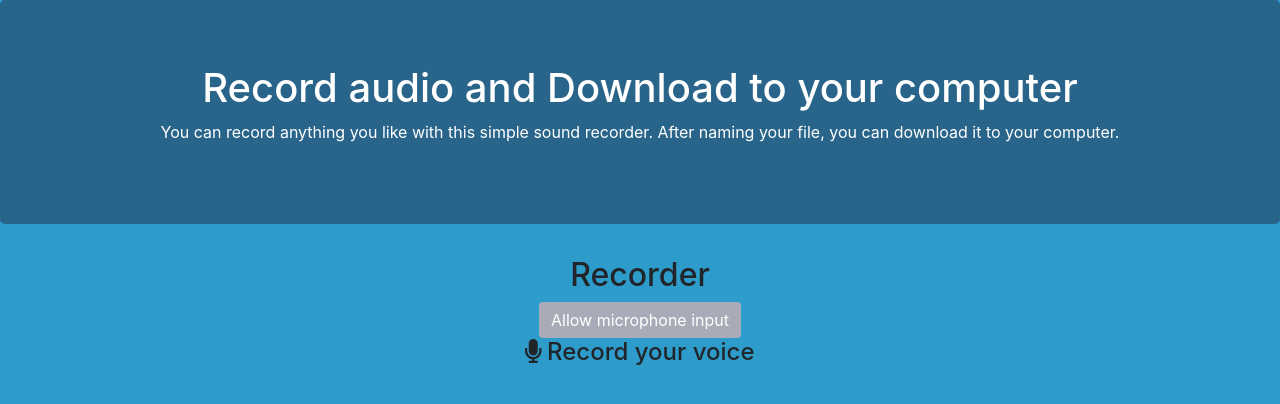
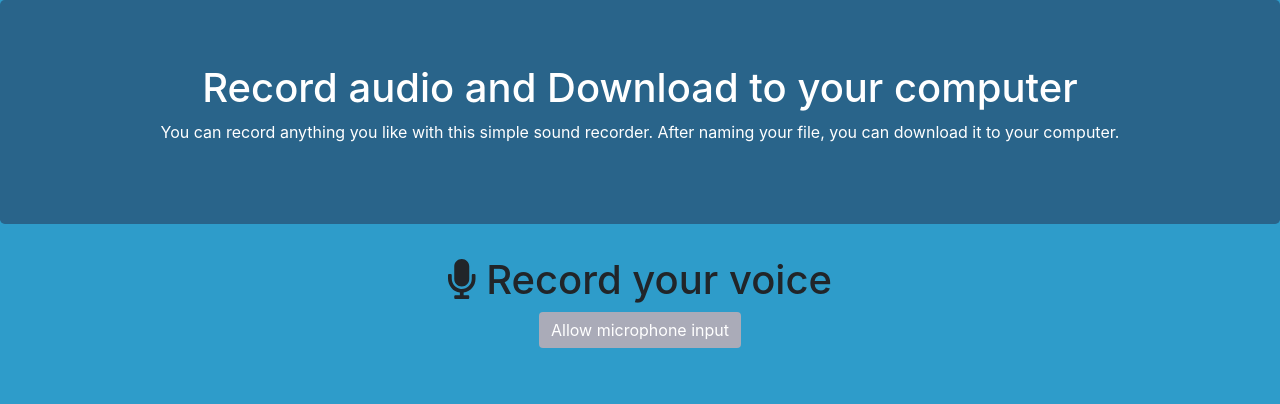
Before and after one commit to sabinefrister/soundrecorder, a React (Create React App) app: page / in a window 1280 px wide. Shown: the top 404 px of the page. Built offline with nearby package versions, Linux system fonts and the light colour scheme.

Commit message:
Start to style page.

```diff
--- a/src/App.css
+++ b/src/App.css
@@ -1,3 +1,7 @@
+h1 {
+  margin-bottom: 2rem;
+}
+
 div.jumbotron {
   text-align: center;
   color: white;
@@ -6,8 +10,13 @@ div.jumbotron {
   /*background-color: #464866;*/
 }
 
-svg {
-  margin-right: 5px;
+.recorder {
+  margin-top: 1rem;
+}
+
+div#controlbar.controlBar {
+  border-radius: 5px;
+  color: green;
 }
 
 .btn.btn-primary {
--- a/src/App.js
+++ b/src/App.js
@@ -49,13 +49,12 @@ class App extends Component {
 				  </p>
 				</Jumbotron>
 				<Container>
-						<h2>Recorder</h2>
+						<h1><FontAwesomeIcon icon={faMicrophone} /> Record your voice</h1>
 						<MicrophoneAccess getStreamData={this.getStreamData}
 															stopMicrophoneAccess={this.stopMicrophoneAccess}
 															streamAvailable={this.state.streamAvailable}
 															stream={this.state.stream}
 						/>
-						<h4><FontAwesomeIcon icon={faMicrophone} />Record your voice</h4>
 						{this.state.streamAvailable && <Recorder stream={this.state.stream}
 																						getRecordedAudioURLAndFileName={this.getRecordedAudioURLAndFileName}/> }
 						{this.state.audioURL && (
@@ -74,7 +73,6 @@ export default App;
 
 // Todo:
 // - Add Styling
-// - Apply more than one audios to be shown (recordedClipIndex: 1,)
-// Add filename .wav
-// Was nehme ich eigentlich auf? AUsgabe über Lautsprecher
-// MUte einstellen, wenn record fertig
+// - Kann ich Mute einfach rausschmeißen? - > Destination bindet die Lautsprecher ein. -> Ausgabe über Lautsprecher. Qualtät klingt schrecklich...
+// Wenn ich den Ton nicht über die Lautsprecher höre, dann brauche ich ja auch nicht das Mute... Die Ausgabe bräcuhte ich theoretisch nur
+// wenn ich was über die Kopfhörer hören will, aber das ist mega verzögert, also nicht nutzbar...
--- a/src/Recorder.js
+++ b/src/Recorder.js
@@ -96,8 +96,8 @@ class Recorder extends Component {
 
   render() {
     return (
-			<React.Fragment>
-				<div>
+			<div className="recorder">
+				<h2>Recorder</h2>
 				<Button id={this.state.idRecordButton}
 								onClick={this.startRecording}
 								disabled={!this.state.enableRecordButton}>
@@ -110,13 +110,14 @@ class Recorder extends Component {
 				</Button>
 				<Button id={this.state.idMuteButton} onClick={this.toggleMute}>{this.state.nameMuteButton}</Button>
 			</div>
-      </React.Fragment>
     );
   }
 }
 
 export default Recorder;
 
-
-// Todo:
-// - Make workable: Index of Recordings
+// TODO
+// Style Propt:
+// 			window.prompt = function(message) {
+//				console.log(message)
+//			}
```
Lines whose indentation alone changed are shown as unchanged.
